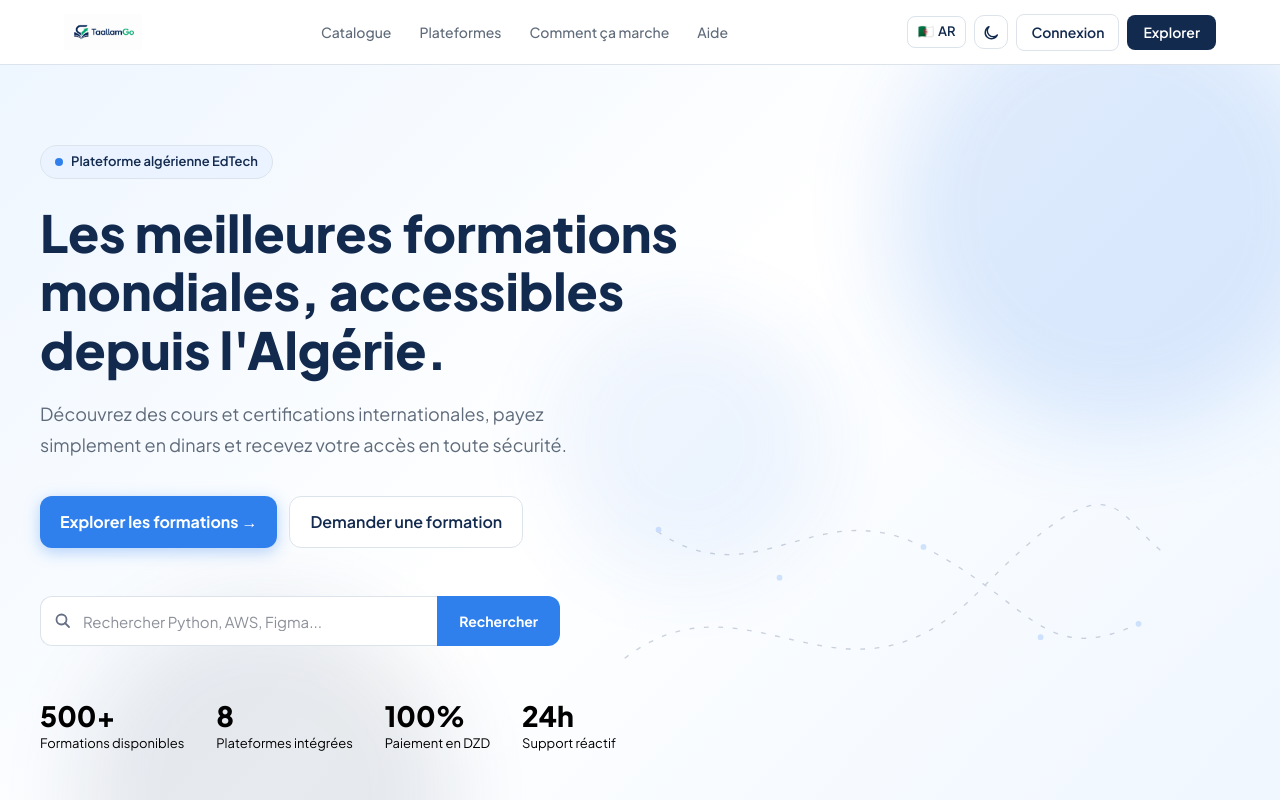
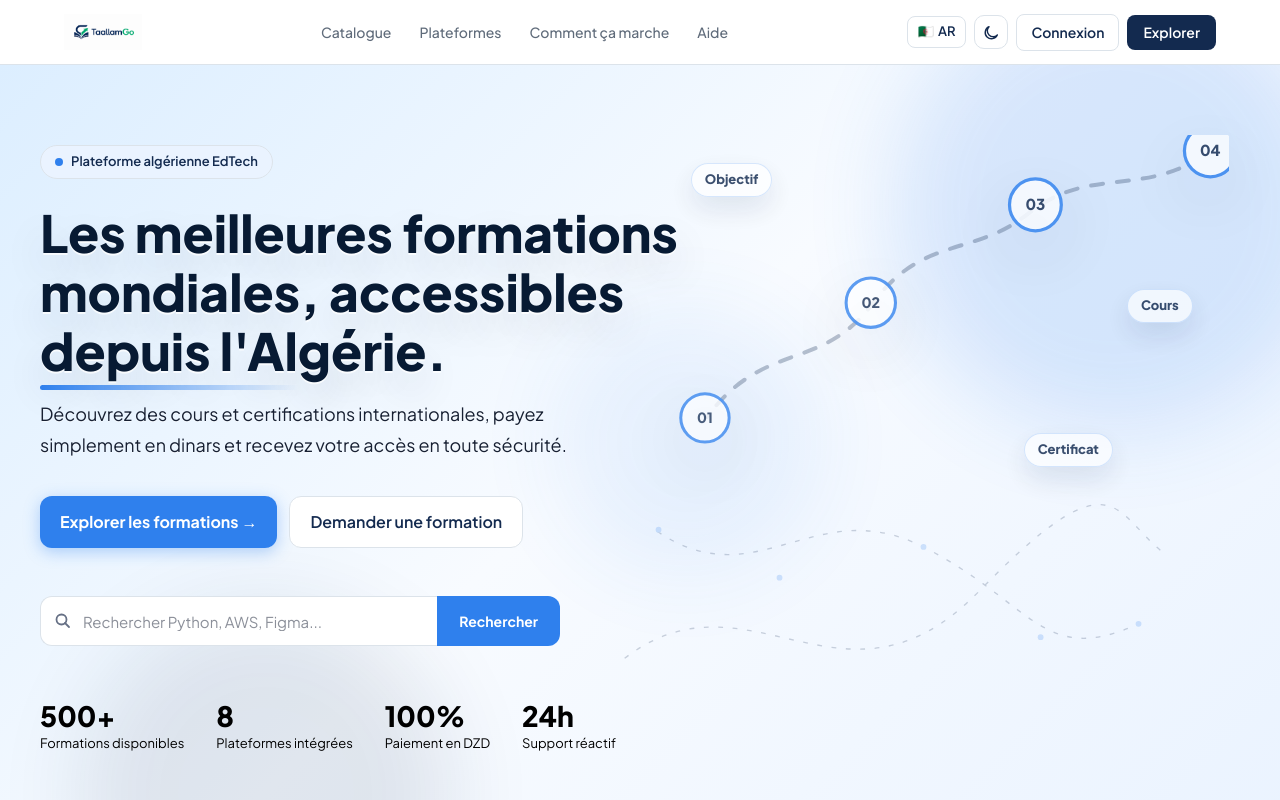
Before and after one commit to Mohamed27wadi3/TaallamGO-, a Next.js app: page / in a window 1280 px wide. Shown: the top 800 px of the page. Built offline with nearby package versions, Linux system fonts and the light colour scheme.

Commit message:
Enhance hero learning animation

```diff
--- a/app/globals.css
+++ b/app/globals.css
@@ -225,6 +225,105 @@ select:focus {
   transform: scale(1.04);
 }
 
+.tg-hero-title {
+  position: relative;
+  max-width: 760px;
+  animation: tgHeroTitle 780ms var(--ease-premium) both;
+  text-shadow: 0 2px 0 rgba(255, 255, 255, 0.72), 0 18px 42px rgba(19, 42, 79, 0.14);
+}
+
+.tg-hero-title::after {
+  position: absolute;
+  right: 0;
+  bottom: -10px;
+  left: 0;
+  width: min(260px, 58%);
+  height: 5px;
+  content: "";
+  background: linear-gradient(90deg, var(--accent), rgba(143, 180, 232, 0));
+  border-radius: 999px;
+  animation: tgHeroUnderline 1100ms 280ms var(--ease-premium) both;
+}
+
+.tg-hero-copy {
+  animation: tgHeroCopy 820ms 120ms var(--ease-premium) both;
+  text-shadow: 0 1px 0 rgba(255, 255, 255, 0.55);
+}
+
+.tg-learning-path {
+  position: absolute;
+  top: 70px;
+  right: max(10px, 4vw);
+  z-index: 0;
+  width: min(46vw, 560px);
+  min-width: 360px;
+  opacity: 0.82;
+  pointer-events: none;
+}
+
+.tg-learning-path svg {
+  width: 100%;
+  filter: drop-shadow(0 22px 36px rgba(19, 42, 79, 0.13));
+}
+
+.tg-learning-path-line {
+  stroke: rgba(19, 42, 79, 0.34);
+  stroke-width: 4;
+  stroke-linecap: round;
+  stroke-dasharray: 12 14;
+  animation: tgLearningDash 18s linear infinite;
+}
+
+.tg-learning-node {
+  animation: tgNodePulse 2400ms var(--ease-premium) infinite;
+  transform-origin: center;
+}
+
+.tg-learning-node circle {
+  fill: rgba(255, 255, 255, 0.88);
+  stroke: var(--accent);
+  stroke-width: 3;
+}
+
+.tg-learning-node text {
+  fill: #132A4F;
+  font: 800 14px var(--font-sans);
+}
+
+.tg-study-chip {
+  position: absolute;
+  display: inline-flex;
+  align-items: center;
+  min-height: 34px;
+  padding: 0 13px;
+  border: 1px solid rgba(47, 128, 237, 0.22);
+  border-radius: 999px;
+  background: rgba(255, 255, 255, 0.82);
+  color: #132A4F;
+  font-size: 13px;
+  font-weight: 800;
+  box-shadow: 0 12px 28px rgba(19, 42, 79, 0.12);
+  backdrop-filter: blur(10px);
+  animation: tgStudyFloat 4200ms var(--ease-premium) infinite alternate;
+}
+
+.tg-study-chip--one {
+  top: 28px;
+  left: 22px;
+}
+
+.tg-study-chip--two {
+  top: 154px;
+  right: 36px;
+  animation-delay: 420ms;
+}
+
+.tg-study-chip--three {
+  right: 116px;
+  bottom: 28px;
+  animation-delay: 860ms;
+}
+
 .tg-reveal {
   opacity: 0;
   transform: translateY(18px);
@@ -399,6 +498,35 @@ select:focus {
   to { transform: translate3d(24px, 34px, 0) scale(1.04); }
 }
 
+@keyframes tgHeroTitle {
+  from { opacity: 0; transform: translate3d(0, 20px, 0) scale(0.985); }
+  to { opacity: 1; transform: translate3d(0, 0, 0) scale(1); }
+}
+
+@keyframes tgHeroCopy {
+  from { opacity: 0; transform: translate3d(0, 14px, 0); }
+  to { opacity: 1; transform: translate3d(0, 0, 0); }
+}
+
+@keyframes tgHeroUnderline {
+  from { opacity: 0; transform: scaleX(0.18); transform-origin: left; }
+  to { opacity: 1; transform: scaleX(1); transform-origin: left; }
+}
+
+@keyframes tgLearningDash {
+  to { stroke-dashoffset: -260; }
+}
+
+@keyframes tgNodePulse {
+  0%, 100% { transform: scale(1); opacity: 0.9; }
+  50% { transform: scale(1.08); opacity: 1; }
+}
+
+@keyframes tgStudyFloat {
+  from { transform: translate3d(0, 0, 0); }
+  to { transform: translate3d(0, -12px, 0); }
+}
+
 @keyframes tgDash {
   to { stroke-dashoffset: -180; }
 }
@@ -420,6 +548,22 @@ select:focus {
 }
 
 @media (max-width: 767px) {
+  .tg-learning-path {
+    top: 18px;
+    right: -120px;
+    width: 460px;
+    min-width: 460px;
+    opacity: 0.34;
+  }
+
+  .tg-study-chip {
+    display: none;
+  }
+
+  .tg-hero-title {
+    text-shadow: 0 2px 0 rgba(255, 255, 255, 0.8), 0 12px 30px rgba(19, 42, 79, 0.14);
+  }
+
   .tg-category-grid {
     grid-template-columns: 1fr;
   }
@@ -437,9 +581,44 @@ select:focus {
 }
 
 @media (min-width: 768px) and (max-width: 1023px) {
+  .tg-learning-path {
+    right: -42px;
+    width: 420px;
+    min-width: 420px;
+    opacity: 0.56;
+  }
+
   .tg-category-grid {
     grid-template-columns: repeat(2, minmax(0, 1fr));
   }
+}
+
+:root[data-theme="dark"] .tg-hero-title {
+  color: #F5F7FA !important;
+  text-shadow: 0 18px 42px rgba(0, 0, 0, 0.34);
+}
+
+:root[data-theme="dark"] .tg-hero-copy {
+  color: #DCE7F3 !important;
+  text-shadow: none;
+}
+
+:root[data-theme="dark"] .tg-learning-path-line {
+  stroke: rgba(143, 180, 232, 0.44);
+}
+
+:root[data-theme="dark"] .tg-learning-node circle {
+  fill: rgba(23, 33, 43, 0.9);
+}
+
+:root[data-theme="dark"] .tg-learning-node text,
+:root[data-theme="dark"] .tg-study-chip {
+  color: #F5F7FA;
+  fill: #F5F7FA;
+}
+
+:root[data-theme="dark"] .tg-study-chip {
+  background: rgba(23, 33, 43, 0.82);
 }
 
 @media (prefers-reduced-motion: reduce) {
@@ -461,4 +640,13 @@ select:focus {
   .tg-cursor-ring {
     display: none;
   }
+
+  .tg-hero-title,
+  .tg-hero-copy,
+  .tg-hero-title::after,
+  .tg-learning-path-line,
+  .tg-learning-node,
+  .tg-study-chip {
+    animation: none !important;
+  }
 }
--- a/src/views/HomePage.tsx
+++ b/src/views/HomePage.tsx
@@ -105,12 +105,31 @@ export function HomePage({ lang, navigate, dir }: Props) {
 
       {/* Hero Section */}
       <section style={{
-        background: 'linear-gradient(135deg, var(--background) 0%, var(--surface) 48%, var(--surface-secondary) 100%)',
+        background: 'linear-gradient(135deg, #DCEEFF 0%, #F8FBFF 48%, #EAF3FF 100%)',
         padding: isMobile ? '48px 14px 62px' : '80px 24px 96px',
         position: 'relative',
         overflow: 'hidden',
       }}>
         <AnimatedBackground variant="hero" />
+        <div className="tg-learning-path" aria-hidden="true">
+          <svg viewBox="0 0 560 360" fill="none">
+            <path className="tg-learning-path-line" d="M38 282C96 204 152 238 204 168C254 100 306 122 360 78C416 34 466 58 522 28" />
+            {[
+              { x: 38, y: 282, label: '01' },
+              { x: 204, y: 168, label: '02' },
+              { x: 360, y: 78, label: '03' },
+              { x: 522, y: 28, label: '04' },
+            ].map((node, index) => (
+              <g key={node.label} className="tg-learning-node" style={{ animationDelay: `${index * 220}ms` }}>
+                <circle cx={node.x} cy={node.y} r="24" />
+                <text x={node.x} y={node.y + 5} textAnchor="middle">{node.label}</text>
+              </g>
+            ))}
+          </svg>
+          <div className="tg-study-chip tg-study-chip--one">{t('Objectif', 'هدف', lang)}</div>
+          <div className="tg-study-chip tg-study-chip--two">{t('Cours', 'دورة', lang)}</div>
+          <div className="tg-study-chip tg-study-chip--three">{t('Certificat', 'شهادة', lang)}</div>
+        </div>
 
         <div style={{ maxWidth: 1200, margin: '0 auto', position: 'relative' }}>
           <Reveal style={{ maxWidth: 680 }}>
@@ -127,10 +146,10 @@ export function HomePage({ lang, navigate, dir }: Props) {
               </span>
             </div>
 
-            <h1 style={{
+            <h1 className="tg-hero-title" style={{
               fontSize: 'clamp(28px, 4vw, 52px)',
               fontWeight: 800,
-              color: 'var(--primary)',
+              color: '#071A33',
               lineHeight: 1.15,
               margin: '0 0 20px',
               letterSpacing: 0,
@@ -142,9 +161,9 @@ export function HomePage({ lang, navigate, dir }: Props) {
               )}
             </h1>
 
-            <p style={{
+            <p className="tg-hero-copy" style={{
               fontSize: 'clamp(15px, 1.5vw, 18px)',
-              color: 'var(--muted-foreground)',
+              color: '#172033',
               lineHeight: 1.7,
               margin: '0 0 36px',
               maxWidth: 560,
```
